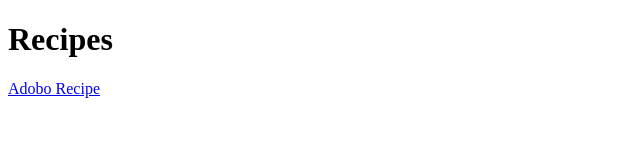
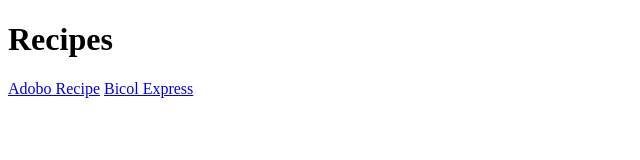
Before and after one commit to jmajsdev/odin-recipes, a plain HTML site: page index.html in a window 1280 px wide. Shown: the whole page, without its empty margins (0-640 px from the left). Drawn offline with Linux system fonts and the light colour scheme.

Commit message:
Added Bicol link

```diff
--- a/index.html
+++ b/index.html
@@ -9,5 +9,6 @@
 <body>
     <h1>Recipes</h1>
     <a href="recipes/adobo.html">Adobo Recipe</a>
+    <a href="/recipes/bicol-express.html">Bicol Express</a>
 </body>
 </html>
```
